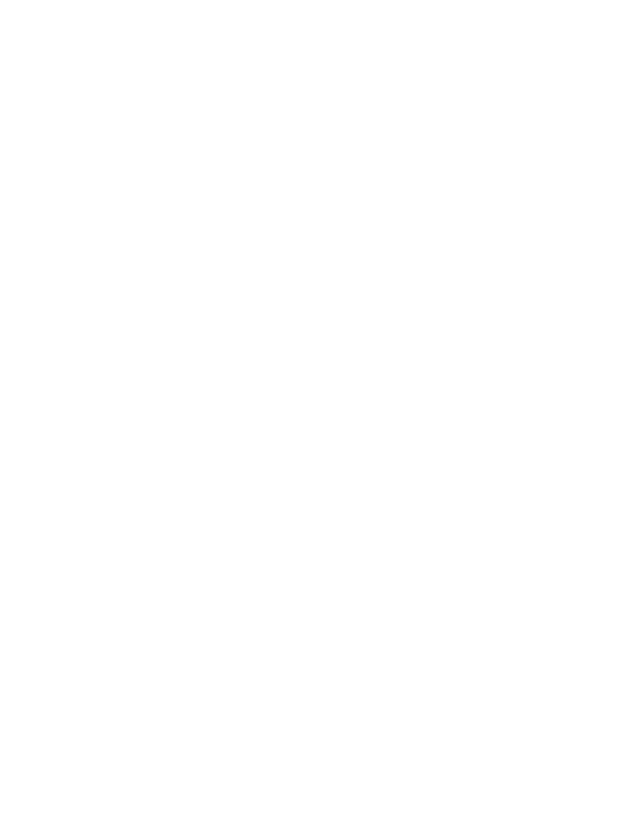
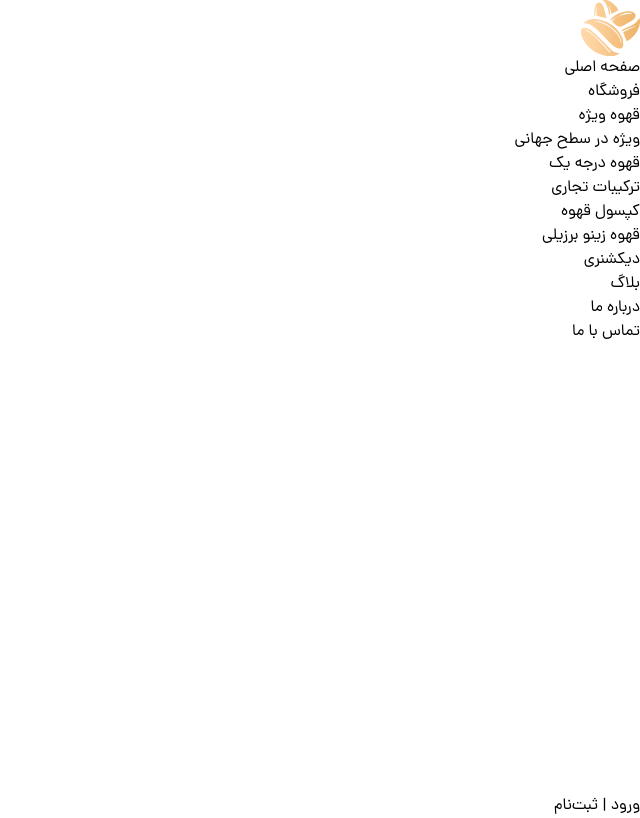
Before and after one commit to edris-Mohammadi982/Coffee-Shop, a website: page public/index.html in a window 1280 px wide. Shown: the whole page, without its empty margins (640-1280 px from the left). Drawn offline with Linux system fonts and the light colour scheme.

Commit message:
Coding header html

```diff
--- a/public/index.html
+++ b/public/index.html
@@ -11,6 +11,79 @@
 
 <body class="font-Dana">
 
+    <header>
+        <!-- logo & menu -->
+        <nav>
+            <!-- logo -->
+            <div>
+                <img src="./images/app-logo.png" alt="Golden Coffee">
+            </div>
+            <!-- menu -->
+            <ul>
+                <li>
+                    <a href="#">صفحه اصلی</a>
+                </li>
+                <!-- has sub -->
+                <li>
+                    <a href="#">فروشگاه</a>
+                    <!-- submenu -->
+                    <ul>
+                        <li>
+                            <a href="#">قهوه ویژه</a>
+                        </li>
+                        <li>
+                            <a href="#">ویژه در سطح جهانی</a>
+                        </li>
+                        <li>
+                            <a href="#">قهوه درجه یک</a>
+                        </li>
+                        <li>
+                            <a href="#">ترکیبات تجاری</a>
+                        </li>
+                        <li>
+                            <a href="#">کپسول قهوه</a>
+                        </li>
+                        <li>
+                            <a href="#">قهوه زینو برزیلی</a>
+                        </li>
+                    </ul>
+                </li>
+                <li>
+                    <a href="#">دیکشنری</a>
+                </li>
+                <li>
+                    <a href="#">بلاگ</a>
+                </li>
+                <li>
+                    <a href="#">درباره ما</a>
+                </li>
+                <li>
+                    <a href="#">تماس با ما</a>
+                </li>
+            </ul>
+        </nav>
+
+        <!-- card & theme toggle & login link -->
+        <div>
+            <!-- card & switch theme icon -->
+            <div>
+                <!-- card -->
+                <div>
+                    <svg></svg>
+                </div>
+                <!-- switch theme -->
+                <div>
+                    <svg></svg>
+                </div>
+            </div>
+            <!-- login link -->
+            <a href="#">
+                <svg></svg>
+                ورود | ثبت‌نام
+            </a>
+        </div>
+    </header>
+
     <script src="./scripts/app.js"></script>
 </body>
 
```
